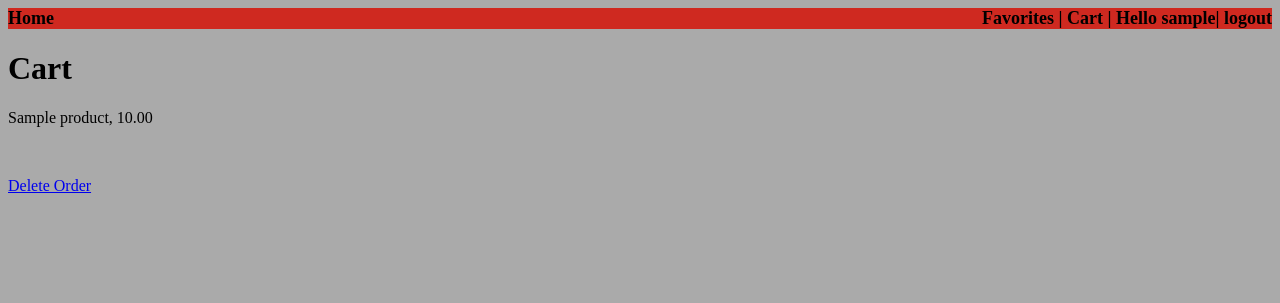
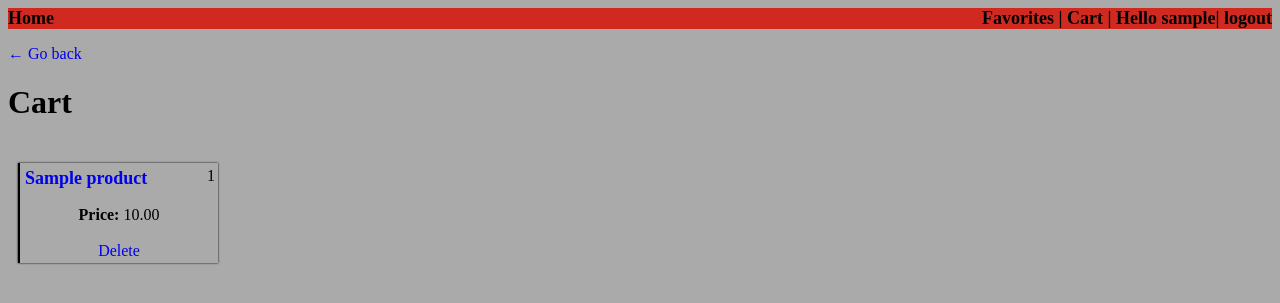
Before and after one commit to KaisHasan/E-market, a Django app: page /cart/ in a window 1280 px wide. Shown: the top 303 px of the page. Run offline with Django 4.2, Linux system fonts and the light colour scheme; a user stored in the database is signed in; tables that the repository leaves empty hold one stand-in row (values such as "Sample post"); parts of the project's set-up code (start-up, migrations or seed data) failed here and were passed over.

Commit message:
Improved cart frontend

```diff
--- /dev/null
+++ b/shopping_cart/static/shopping_cart/css/cart.css
@@ -0,0 +1,42 @@
+a {
+    text-decoration: none;
+}
+
+.product-name {
+    text-align: left;
+    margin: auto;
+    font-size: large;
+    font-weight: 800;
+}
+
+.number-of-items {
+    position: absolute;
+    text-align: right;
+    width: fit-content;
+    height: fit-content;
+    margin: auto;
+    top: 3;
+    right: 3;
+}
+
+.order-item {
+    position: relative;
+    box-sizing: border-box;
+    width: 200px;
+    height: 100px;
+    margin: 10px 10px;
+    padding: 5px;
+    text-align: center;
+    border-left: 2px solid black;
+    box-shadow: 0px 0px 2px 0px;
+}
+
+main {
+    display: flex;
+    justify-content: flex-start;
+    max-width: 100%;
+    flex-wrap: wrap;
+    height: max-content;
+    padding: 10px 0;
+    line-height: 1.3em;
+}
--- a/shopping_cart/templates/shopping_cart/cart_items.html
+++ b/shopping_cart/templates/shopping_cart/cart_items.html
@@ -1,15 +1,27 @@
 {% extends 'pages\_base.html' %}
+
+{% load static %}
 
 {% block title %}Cart Items{% endblock title %}
 
+{% block head_block %}
+    <link rel='stylesheet' href="{% static 'shopping_cart/css/cart.css' %}" />
+{% endblock head_block %}
+
 {% block content %}
+    <p>
+        <a href="{{request.META.HTTP_REFERER}}">&larr; Go back </a>
+    </p>
     <h1 class='main-title'>Cart</h1>
     <main>
         {% for order in user.orders.all %}
-            <div>
-                <p>{{order.product.name}}, {{order.product.price}}</p>
-                <br />
-                <P><a href="{% url 'remove_item' order.product.id %}">Delete Order</a></p>
+            <div class='order-item'>
+                <p class='product-name'>
+                    <a href="{% url 'product_detail' order.product.id %}">{{order.product.name}}</a>
+                </p>
+                <p class='number-of-items'> {{order.num_items}} </p>
+                <p><b>Price: </b>{{order.product.price}}</p>
+                <p><a href="{% url 'remove_item' order.product.id %}">Delete</a></p>
             </div>
         {% empty %}
             <li class='empty-list'>No orders yet.</li>
```
